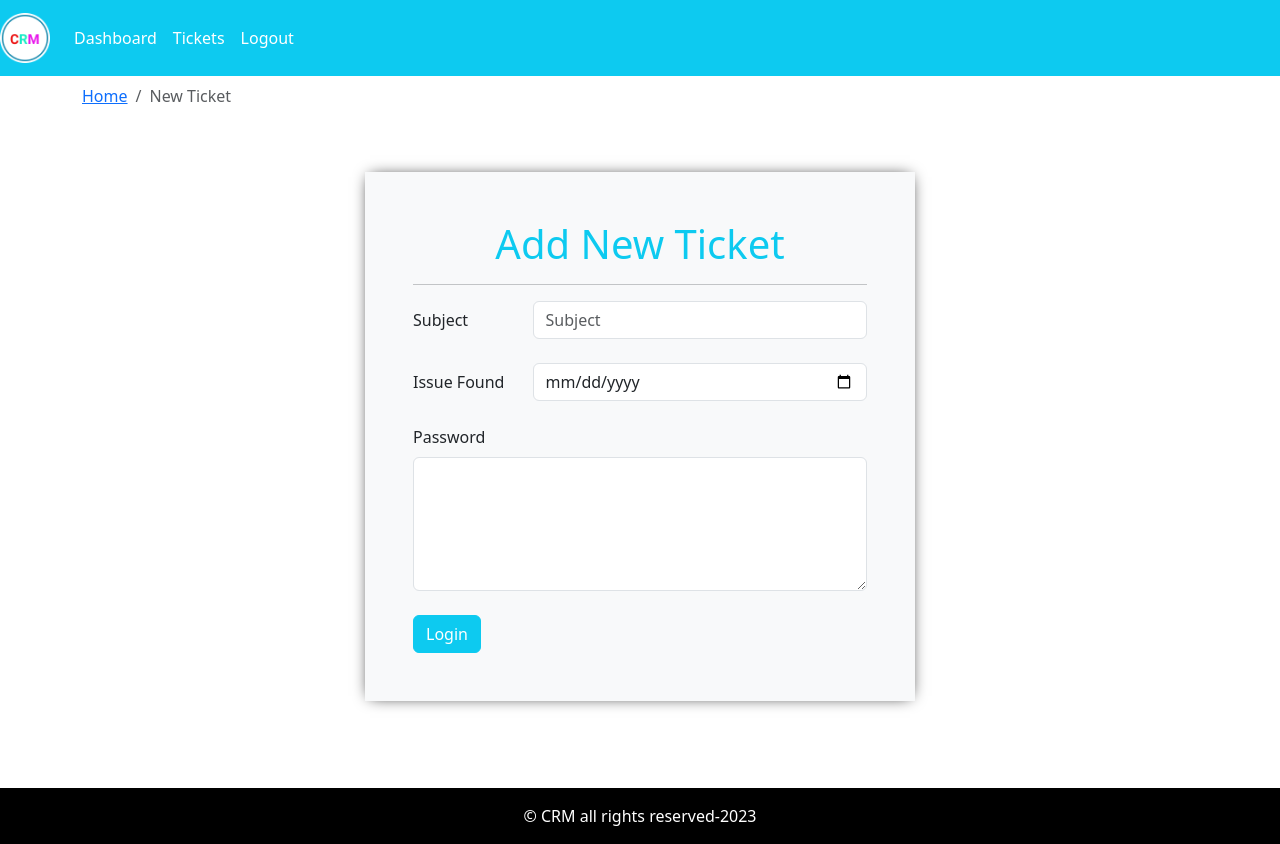
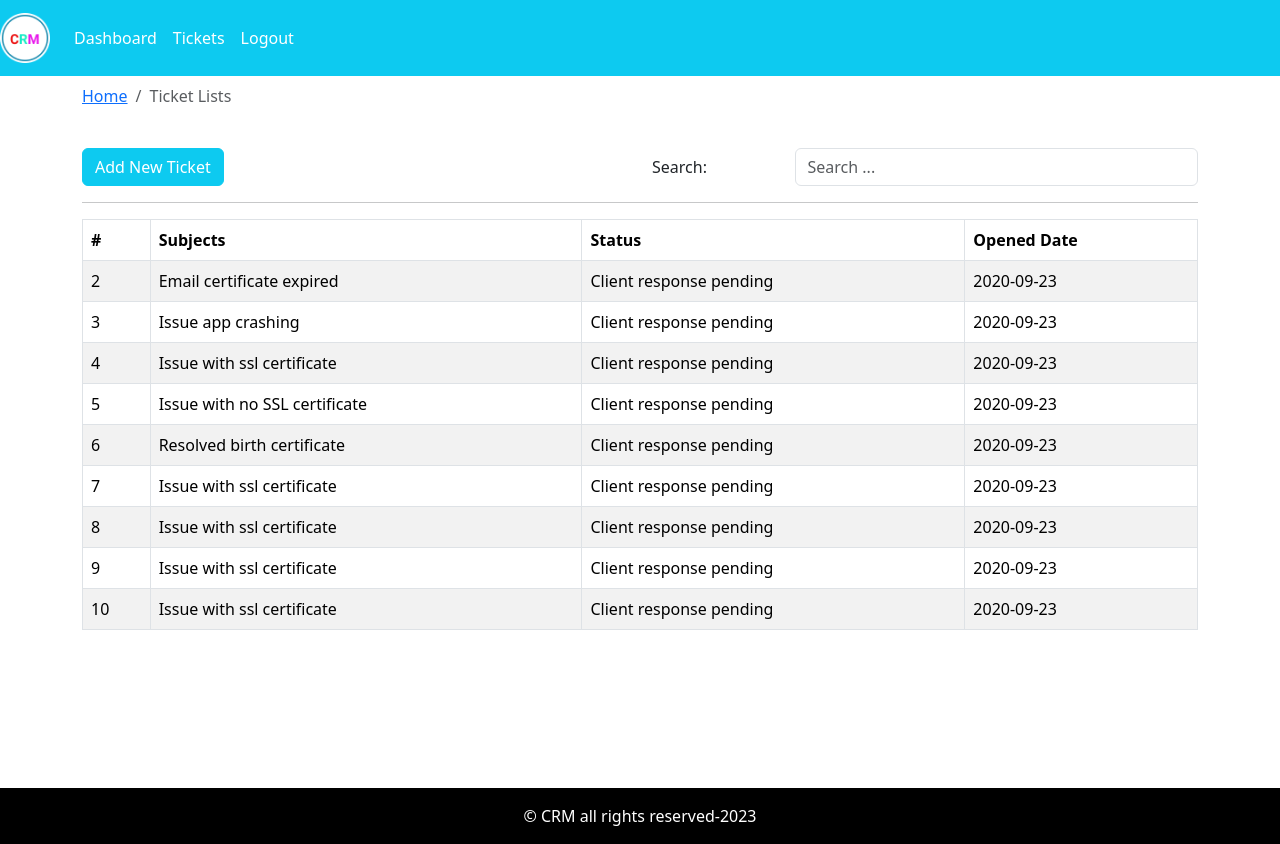
Before and after one commit to Himanshi1207/soa-ticket-system-frontend, a React (Create React App) app: page / in a window 1280 px wide. Built offline with nearby package versions, Linux system fonts and the light colour scheme.

Commit message:
added the ticket list page

```diff
--- a/src/App.js
+++ b/src/App.js
@@ -3,13 +3,15 @@
 import { Dashboard } from "./pages/dashboard/Dashboard.page";
 import Entry from "./pages/entry/entry.page";
 import { AddTicket } from "./pages/new-ticket/AddTicket.page";
+import { TicketLists } from "./pages/ticket-list/TicketLists.page";
 function App() {
   return (
     <div className="App">
       {/* <Entry/> */}
       <DefaultLayout>
         {/* <Dashboard /> */}
-        <AddTicket/>
+        {/* <AddTicket/> */}
+        <TicketLists/>
       </DefaultLayout>
     </div>
   );
--- a/src/assets/data/dummy-tickets.json
+++ b/src/assets/data/dummy-tickets.json
@@ -1,7 +1,7 @@
  [
   {
     "id": 2,
-    "subject": "Issue with Email certificate",
+    "subject": "Email certificate expired",
     "status": "Client response pending",
     "addedAt": "2020-09-23"
   },
@@ -19,13 +19,13 @@
   },
   {
     "id": 5,
-    "subject": "Issue with ssl certificate",
+    "subject": "Issue with no SSL certificate",
     "status": "Client response pending",
     "addedAt": "2020-09-23"
   },
   {
     "id": 6,
-    "subject": "Issue with ssl certificate",
+    "subject": "Resolved birth certificate",
     "status": "Client response pending",
     "addedAt": "2020-09-23"
   },
--- /dev/null
+++ b/src/components/search-form/SearchForm.comp.js
@@ -0,0 +1,28 @@
+import React from "react";
+import PropTypes from "prop-types";
+import { Form, Col, Row } from "react-bootstrap";
+export const SearchForm = ({ handleOnChange, str }) => {
+  return (
+    <div>
+      <Form>
+        <Form.Group as={Row}>
+          <Form.Label column sm="3">
+            Search:{" "}
+          </Form.Label>
+          <Col sm="9">
+            <Form.Control
+              name="searchStr"
+              value={str}
+              onChange={handleOnChange}
+              placeholder="Search ..."
+            />
+          </Col>
+        </Form.Group>
+      </Form>
+    </div>
+  );
+};
+SearchForm.propTypes = {
+  handleOnChange: PropTypes.func.isRequired,
+  str: PropTypes.string.isRequired,
+};
--- a/src/components/ticket-table/TicketTable.comp.js
+++ b/src/components/ticket-table/TicketTable.comp.js
@@ -1,6 +1,8 @@
 import React from "react";
 import { Table } from "react-bootstrap";
+import PropTypes from "prop-types";
 export const TicketTable = ({ tickets }) => {
+  // if(!tickets.length)
   return (
     <Table striped bordered hover>
       <thead>
@@ -30,3 +32,6 @@
     </Table>
   );
 };
+TicketTable.propTypes={
+  tickets:PropTypes.array.isRequired
+}
--- /dev/null
+++ b/src/pages/ticket-list/TicketLists.page.js
@@ -0,0 +1,51 @@
+import React, { useState, useEffect } from "react";
+import { Container, Row, Col, Button } from "react-bootstrap";
+import { PageBreacrumb } from "../../components/breadcrumb/Breacrumb.comp";
+import { SearchForm } from "../../components/search-form/SearchForm.comp";
+import { TicketTable } from "../../components/ticket-table/TicketTable.comp";
+import tickets from "../../assets/data/dummy-tickets.json";
+export const TicketLists = () => {
+  const [str, setStr] = useState("");
+  const [dispTicket, setDispTicket] = useState(tickets);
+  useEffect(() => {}, [str, dispTicket]);
+
+  const handleOnChange = (e) => {
+    const { value } = e.target;
+    // console.log(value);
+    setStr(e.target.value);
+    searchTicket(value);
+    // console.log(e.target);
+  };
+  const searchTicket = (sttr) => {
+    const displayTickets = tickets.filter((row) =>
+      row.subject.toLowerCase().includes(sttr.toLowerCase())
+    );
+    console.log(displayTickets);
+    setDispTicket(displayTickets);
+  };
+  return (
+    <Container>
+      <Row>
+        <Col>
+          <PageBreacrumb page="Ticket Lists" />
+        </Col>
+      </Row>
+      <Row className="mt-4">
+        <Col>
+          <Button variant="info" style={{ color: "white" }}>
+            Add New Ticket
+          </Button>
+        </Col>
+        <Col className="text-right">
+          <SearchForm handleOnChange={handleOnChange} str={str} />
+        </Col>
+      </Row>
+      <hr />
+      <Row>
+        <Col>
+          <TicketTable tickets={dispTicket} />
+        </Col>
+      </Row>
+    </Container>
+  );
+};
```
